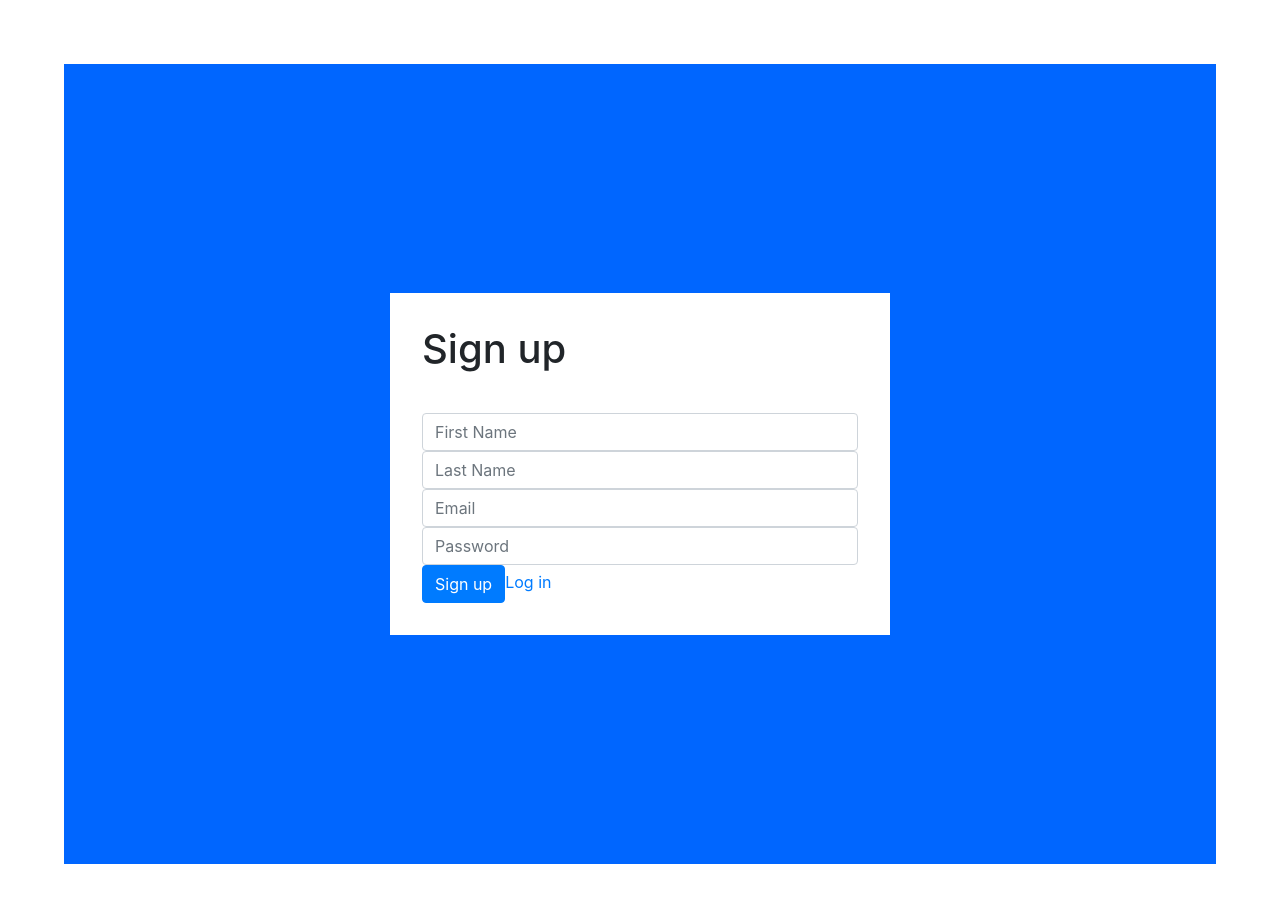
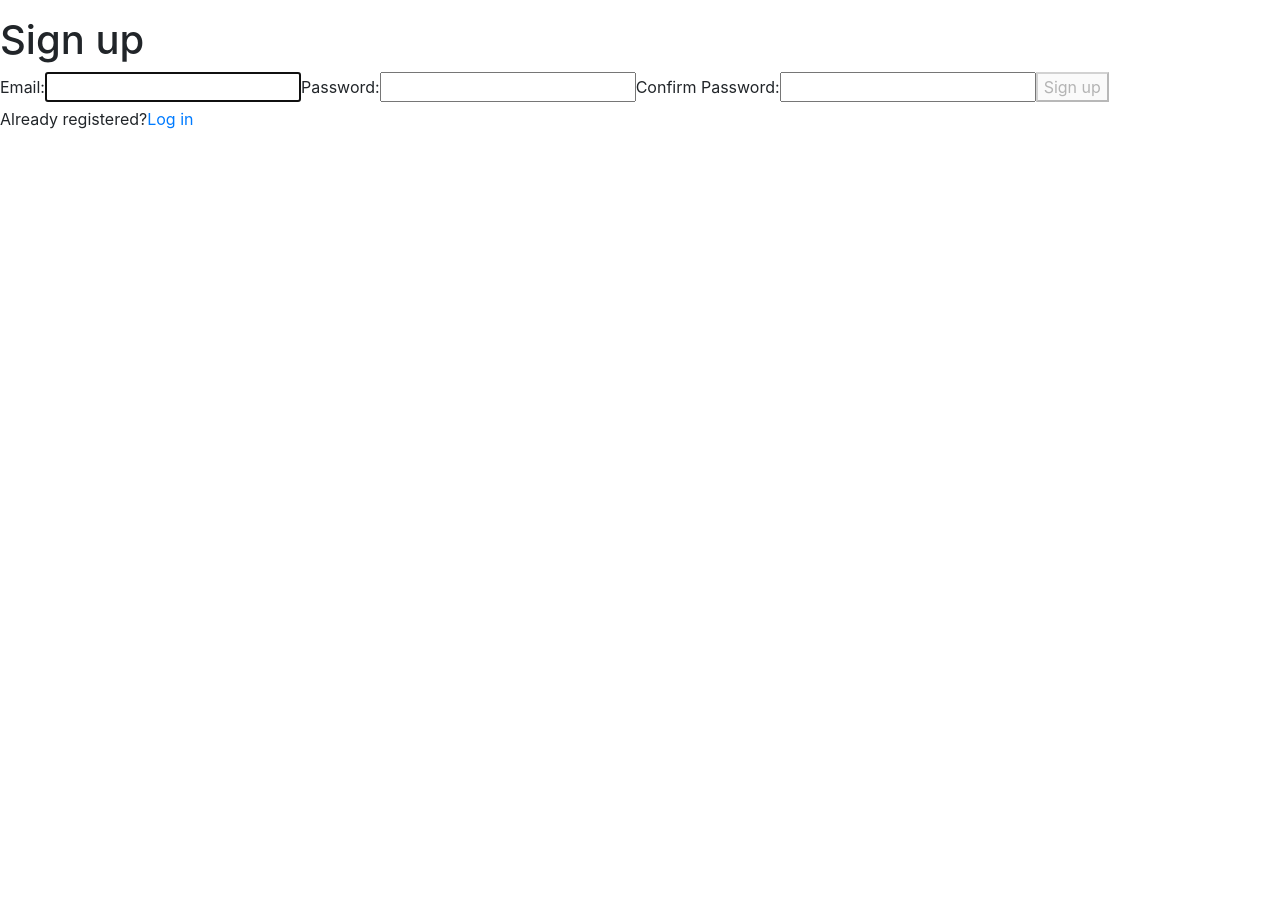
Before and after one commit to Jihro-Abendano/crud, a React (Create React App) app: page /signup in a window 1280 px wide. Shown: the top 902 px of the page. After the commit the page ends 800 px from the top, so only its background shows below. Built offline with nearby package versions, Linux system fonts and the light colour scheme.

Commit message:
FO-53 signup redo

```diff
--- a/package.json
+++ b/package.json
@@ -9,12 +9,16 @@
     "@testing-library/user-event": "^13.5.0",
     "axios": "^1.9.0",
     "bootstrap": "^4.6.2",
+    "cookie-parser": "^1.4.7",
+    "jsonwebtoken": "^9.0.2",
+    "jwt-decode": "^4.0.0",
     "react": "^19.1.0",
     "react-dom": "^19.1.0",
     "react-router-dom": "^7.6.2",
     "react-scripts": "5.0.1",
     "reactstrap": "^8.10.1",
     "sass": "^1.83.4",
+    "universal-cookie": "^8.0.1",
     "web-vitals": "^2.1.4"
   },
   "scripts": {
--- a/src/api/axios.js
+++ b/src/api/axios.js
@@ -1,6 +1,5 @@
 import axios from "axios";
 
-export const api = axios.create({
+export default axios.create({
   baseURL: "https://react-testing-server.onrender.com/api/v1",
-  withCredentials: true, // optional
 });
--- a/src/modules/landing/LandingLogin.js
+++ b/src/modules/landing/LandingLogin.js
@@ -1,13 +1,20 @@
-import React, { useState } from "react";
+import React, { useState, useRef } from "react";
 import { Form, Input, Button } from "reactstrap";
 import styles from "./LandingLogin.module.scss";
-import { api } from "../../api/axios";
+import axios from "../../api/axios";
+import Cookies from "universal-cookie";
+import { jwtDecode } from "jwt-decode";
+import { useNavigate } from "react-router-dom";
+
+const cookies = new Cookies();
 
 const LandingLogin = () => {
   const [formData, setFormData] = useState({
     email: "",
     password: "",
   });
+
+  const navigate = useNavigate();
 
   const handleChange = (e) => {
     setFormData((prev) => ({
@@ -19,9 +26,18 @@ const LandingLogin = () => {
   const handleSubmit = async (e) => {
     e.preventDefault();
     try {
-      const response = await api.post("/login", formData);
+      const response = await axios.post("/login", formData);
       console.log("Login successful:", response.data);
-      //token
+
+      const token = response.data.token;
+
+      if (token) {
+        cookies.set("auth_token", token, { path: "/", maxAge: 3600 });
+        const user = jwtDecode(token);
+        console.log("Decoded user: ", user);
+
+        navigate("/home");
+      }
     } catch (error) {
       console.error("Login error:", error);
     }
--- a/src/modules/signup/Signup.js
+++ b/src/modules/signup/Signup.js
@@ -1,90 +1,157 @@
-import { React, useState } from "react";
+import { React, useState, useRef, useEffect } from "react";
 import styles from "./Signup.module.scss";
 import { Form, Input, Button } from "reactstrap";
-import { api } from "../../api/axios";
+import axios from "../../api/axios";
+import { useNavigate } from "react-router-dom";
+
+const EMAIL_REGEX = /^[a-zA-Z0-9._%+-]+@[a-zA-Z0-9.-]+\.[a-zA-Z]{2,}$/;
+const PWD_REGEX = /^(?=.*[a-z])(?=.*[A-Z])(?=.*[0-9])(?=.*[!@#$%]).{8,24}$/;
 
 const Signup = () => {
-  const [formData, setFormData] = useState({
-    firstName: "",
-    lastName: "",
-    email: "",
-    password: "",
-  });
+  const emailRef = useRef();
+  const errRef = useRef();
 
-  const handleChange = (e) => {
-    setFormData((prevalue) => {
-      return {
-        ...prevalue,
-        [e.target.name]: e.target.value,
-      };
-    });
-  };
+  const [email, setEmail] = useState("");
+  const [validEmail, setValidEmail] = useState(false);
+  const [emailFocus, setEmailFocus] = useState(false);
+
+  const [firstName, setFirstName] = useState("");
+  const [lastName, setLastName] = useState("");
+
+  const [pwd, setPwd] = useState("");
+  const [validPwd, setValidPwd] = useState(false);
+  const [pwdFocus, setPwdFocus] = useState(false);
+
+  const [matchPwd, setMatchPwd] = useState("");
+  const [validMatch, setValidMatch] = useState("");
+  const [matchFocus, setMatchFocus] = useState("");
+
+  const [errMsg, setErrMsg] = useState("");
+  const [success, setSuccess] = useState(false);
+
+  const navigate = useNavigate();
+
+  useEffect(() => {
+    emailRef.current.focus();
+  }, []);
+
+  useEffect(() => {
+    const result = EMAIL_REGEX.test(email);
+    console.log(result);
+    console.log(email);
+    setValidEmail(result);
+  }, [email]);
+
+  useEffect(() => {
+    const result = PWD_REGEX.test(pwd);
+    console.log(result);
+    console.log(pwd);
+    setValidPwd(result);
+    const match = pwd === matchPwd;
+    setValidMatch(match);
+  }, [pwd, matchPwd]);
+
+  useEffect(() => {
+    setErrMsg("");
+  }, [email, pwd, matchPwd]);
 
   const handleSubmit = async (e) => {
     e.preventDefault();
 
+    const v1 = EMAIL_REGEX.test(email);
+    const v2 = PWD_REGEX.test(pwd);
+    if (!v1 || !v2) {
+      setErrMsg("Invalid Entry");
+      return;
+    }
+
     try {
-      const response = await api.post("/signup", formData);
-      setFormData({
-        firstName: "",
-        lastName: "",
-        email: "",
-        password: "",
-      });
+      const response = await axios.post(
+        "/signup",
+        JSON.stringify({ email, pwd }),
+        {
+          headers: { "Content-Type": "application/json" },
+          withCredentials: true,
+        }
+      );
 
-      console.log(response);
-    } catch (e) {
-      console.log("Error in creating user: ", e);
+      console.log(response.data);
+      console.log(response.accessToken);
+      console.log(JSON.stringify(response));
+      navigate("/");
+      //clear input fields
+    } catch (err) {
+      if (!err?.response) {
+        setErrMsg("No Server Response");
+      }
+
+      errRef.current.focus();
     }
   };
+  return (
+    <>
+      <section>
+        <p
+          ref={errRef}
+          className={errMsg ? "errmsg" : "offscreen"}
+          aria-live="assertive"
+        >
+          {errMsg}
+        </p>
+        <h1>Sign up</h1>
+        <form onSubmit={handleSubmit}>
+          <label htmlFor="username">Email: </label>
 
-  return (
-    <div className={styles["signup"]}>
-      <div className={styles["signup-container"]}>
-        <div className={styles["signup-container-form"]}>
-          <h1 className={styles["signup-container-form-text"]}>Sign up</h1>
-          <Form onSubmit={handleSubmit}>
-            <Input
-              type="text"
-              name="firstName"
-              placeholder="First Name"
-              value={formData.firstName}
-              onChange={handleChange}
-            />
-            <Input
-              type="text"
-              name="lastName"
-              placeholder="Last Name"
-              value={formData.lastName}
-              onChange={handleChange}
-            />
-            <Input
-              type="email"
-              name="email"
-              placeholder="Email"
-              value={formData.email}
-              onChange={handleChange}
-            />
-            <Input
-              type="password"
-              name="password"
-              placeholder="Password"
-              value={formData.password}
-              onChange={handleChange}
-            />
+          <input
+            type="text"
+            id="email"
+            ref={emailRef}
+            autoComplete="off"
+            onChange={(e) => setEmail(e.target.value)}
+            aria-invalid={validEmail ? "false" : "true"}
+            aria-describedby="emailnote"
+            onFocus={() => setEmailFocus(true)}
+            onBlur={() => setEmailFocus(false)}
+          />
 
-            <div className={styles["signup-container-form-actions"]}>
-              <Button type="submit" color="primary">
-                Sign up
-              </Button>
-              <a href="/" className={styles["signup-container-form-create"]}>
-                Log in
-              </a>
-            </div>
-          </Form>
-        </div>
-      </div>
-    </div>
+          <label htmlFor="password">Password: </label>
+
+          <input
+            type="password"
+            id="password"
+            onChange={(e) => setPwd(e.target.value)}
+            required
+            aria-invalid={validPwd ? "false" : "true"}
+            aria-describedby="pwdnote"
+            onFocus={() => setPwdFocus(true)}
+            onBlur={() => setPwdFocus(false)}
+          />
+
+          <label htmlFor="confirm_pwd">Confirm Password: </label>
+          <input
+            type="password"
+            id="confirm_pwd"
+            onChange={(e) => setMatchPwd(e.target.value)}
+            required
+            aria-invalid={validMatch ? "false" : "true"}
+            aria-describedby="confirmnote"
+            onFocus={() => setMatchFocus(true)}
+            onBlur={() => setMatchFocus(false)}
+          />
+
+          <button
+            disabled={!validEmail || !validPwd || !validMatch ? true : false}
+          >
+            Sign up
+          </button>
+        </form>
+
+        <p>
+          Already registered?
+          <a href="#">Log in</a>
+        </p>
+      </section>
+    </>
   );
 };
 
--- a/src/modules/signup/Signup.module.scss
+++ b/src/modules/signup/Signup.module.scss
@@ -1,24 +1,24 @@
-.signup {
-  height: 100vh;
-  display: flex;
-  justify-content: center;
-  align-items: center;
-  background-color: #0066ff;
-  margin: 4rem;
+// .signup {
+//   height: 100vh;
+//   display: flex;
+//   justify-content: center;
+//   align-items: center;
+//   background-color: #0066ff;
+//   margin: 4rem;
 
-  &-container {
-    display: flex;
-    background-color: white;
-    justify-content: center;
-    align-items: center;
-    width: 500px;
+//   &-container {
+//     display: flex;
+//     background-color: white;
+//     justify-content: center;
+//     align-items: center;
+//     width: 500px;
 
-    &-form {
-      width: 100%;
-      display: flex;
-      flex-direction: column;
-      padding: 2rem;
-      gap: 2rem;
-    }
-  }
-}
+//     &-form {
+//       width: 100%;
+//       display: flex;
+//       flex-direction: column;
+//       padding: 2rem;
+//       gap: 2rem;
+//     }
+//   }
+// }
```
Also changed, not shown: 1 other file (tests, documents, lock files or other folders).
